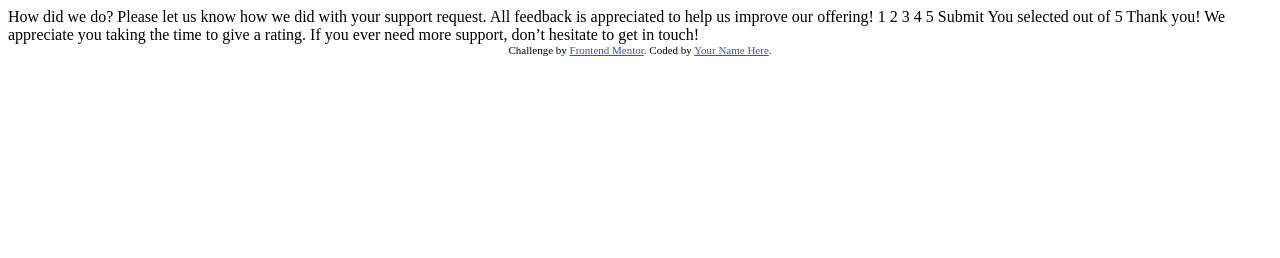
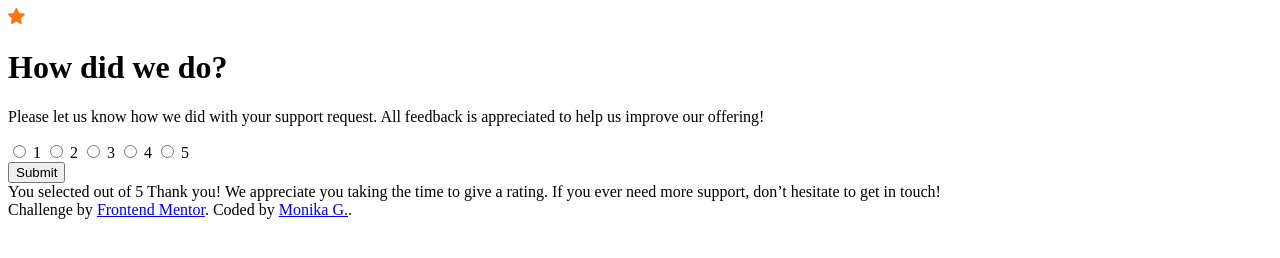
Before and after one commit to eMKa18/interactive-rating-component, a plain HTML site: page index.html in a window 1280 px wide. Drawn offline with Linux system fonts and the light colour scheme.

Commit message:
Adding html and initial styles for rating card

```diff
--- a/index.html
+++ b/index.html
@@ -6,28 +6,44 @@
 
   <link rel="icon" type="image/png" sizes="32x32" href="./images/favicon-32x32.png">
 
+  <link rel="preconnect" href="https://fonts.googleapis.com">
+  <link rel="preconnect" href="https://fonts.gstatic.com" crossorigin>
+  <link href="https://fonts.googleapis.com/css2?family=Overpass:wght@400;700&display=swap" rel="stylesheet">
+
+
+
   <title>Frontend Mentor | Interactive rating component</title>
-
-  <!-- Feel free to remove these styles or customise in your own stylesheet 👍 -->
-  <style>
-    .attribution { font-size: 11px; text-align: center; }
-    .attribution a { color: hsl(228, 45%, 44%); }
-  </style>
 </head>
 <body>
+  <main>
+    <div id="content" class="rating flow-layout">
+      <div class="star-icon">
+        <img src="./images/icon-star.svg" alt="">
+      </div>
+      <div class="rating-question flow-layout" data-spacing="small">
+        <h1 class="question">How did we do?</h1>
+        <p class="feedback">
+          Please let us know how we did with your support request. All feedback is appreciated to help us improve our offering!
+        </p>
+      </div>
+      <div class="rate-options grid-layout">
+        <input class="rate" type="radio" name="rating" id="rating-1" value="1">
+        <label for="rating-1">1</label>
+        <input class="rate" type="radio" name="rating" id="rating-2" value="2">
+        <label for="rating-2">2</label>
+        <input class="rate" type="radio" name="rating" id="rating-3" value="3">
+        <label for="rating-3">3</label>
+        <input class="rate" type="radio" name="rating" id="rating-4" value="4">
+        <label for="rating-4">4</label>
+        <input class="rate" type="radio" name="rating" id="rating-5" value="5">
+        <label for="rating-5">5</label>
+      </div>
+      <button class="button">Submit</button>
 
-  <!-- Rating state start -->
+    </div>
+  </main>
 
-  How did we do?
 
-  Please let us know how we did with your support request. All feedback is appreciated
-  to help us improve our offering!
-
-  1 2 3 4 5
-
-  Submit
-
-  <!-- Rating state end -->
 
   <!-- Thank you state start -->
 
@@ -43,7 +59,7 @@
 
   <div class="attribution">
     Challenge by <a href="https://www.frontendmentor.io?ref=challenge" target="_blank">Frontend Mentor</a>.
-    Coded by <a href="#">Your Name Here</a>.
+    Coded by <a href="#">Monika G.</a>.
   </div>
 </body>
 </html>
--- /dev/null
+++ b/style.css
@@ -0,0 +1,62 @@
+/* # Front-end Style Guide
+
+## Layout
+
+The designs were created to the following widths:
+
+- Mobile: 375px
+- Desktop: 1440px
+
+## Colors
+
+### Primary
+
+- Orange: hsl(25, 97%, 53%)
+
+### Neutral
+
+- White: hsl(0, 0%, 100%)
+- Light Grey: hsl(217, 12%, 63%)
+- Medium Grey: hsl(216, 12%, 54%)
+- Dark Blue: hsl(213, 19%, 18%)
+- Very Dark Blue: hsl(216, 12%, 8%)
+
+## Typography
+
+### Body Copy
+
+- Font size (paragraph): 15px
+
+### Font
+
+- Family: [Overpass](https://fonts.google.com/specimen/Overpass)
+- Weights: 400, 700 */
+
+:root {
+    --base-primary: 25 97% 53%;
+    --base-neutral-100: 0 0% 100%;
+    --base-neutral-300: 217 12% 63%;
+    --base-neutral-500: 216 12% 54%;
+    --base-neutral-700: 213 19% 18%;
+    --base-neutral-900: 216 12% 8%;
+
+    --clr-primary: hsl(var(--base-primary));
+    --clr-neutral-100: hsl(var(--base-neutral-100));
+    --clr-neutral-300: hsl(var(--base-neutral-300));
+    --clr-neutral-500: hsl(var(--base-neutral-500));
+    --clr-neutral-700: hsl(var(--base-neutral-700));
+    --clr-neutral-900: hsl(var(--base-neutral-900));
+
+    --font-family: "Overpass", sans-serif;
+    --font-normal: 400;
+    --font-bold: 700;
+    --font-size: 15px;
+
+}
+
+body {
+    font-family: var(--font-family);
+    font-size: var(--font-size);
+    font-weight: var(--font-normal);
+    min-height: 100vh;
+}
```
